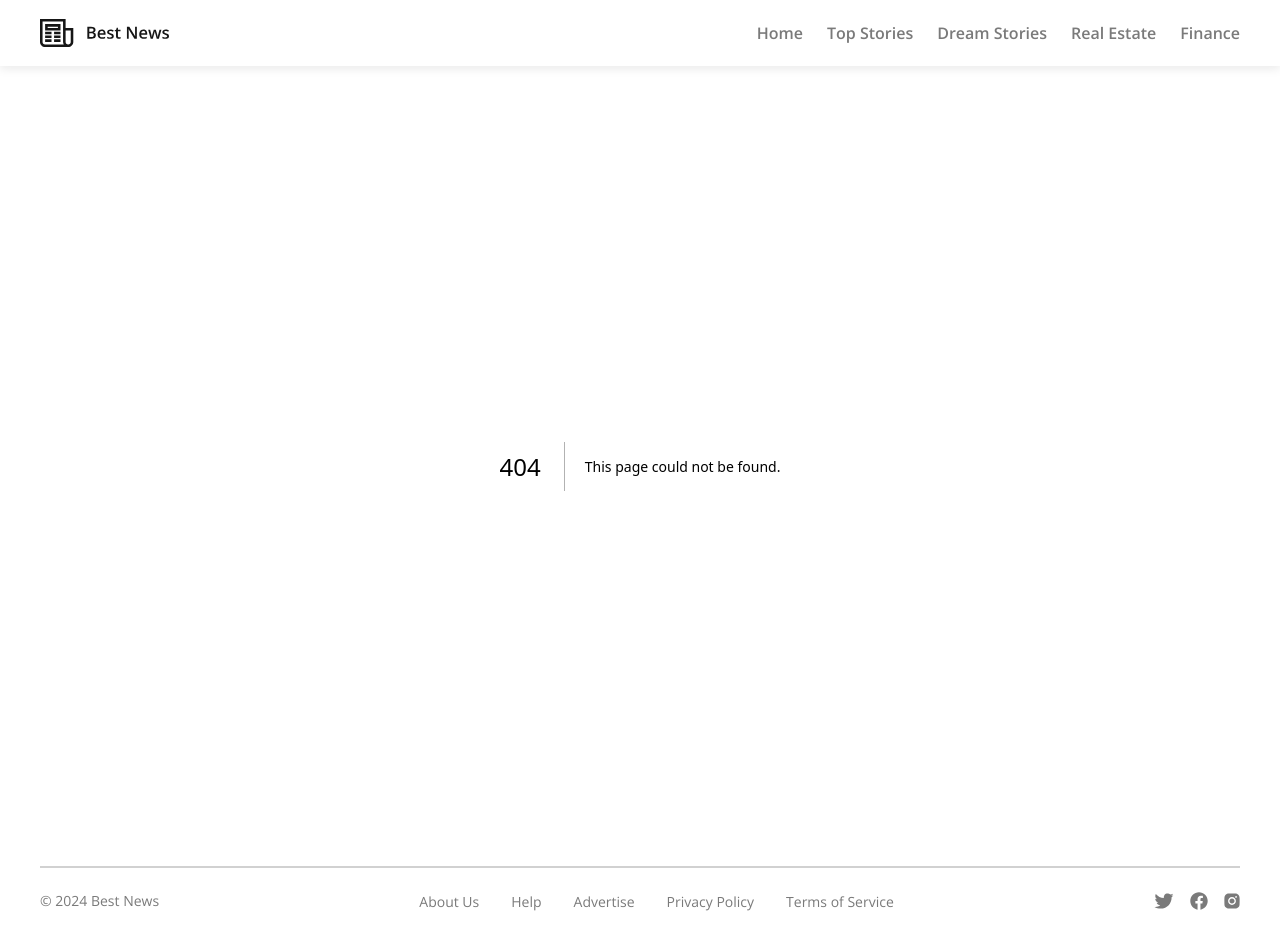
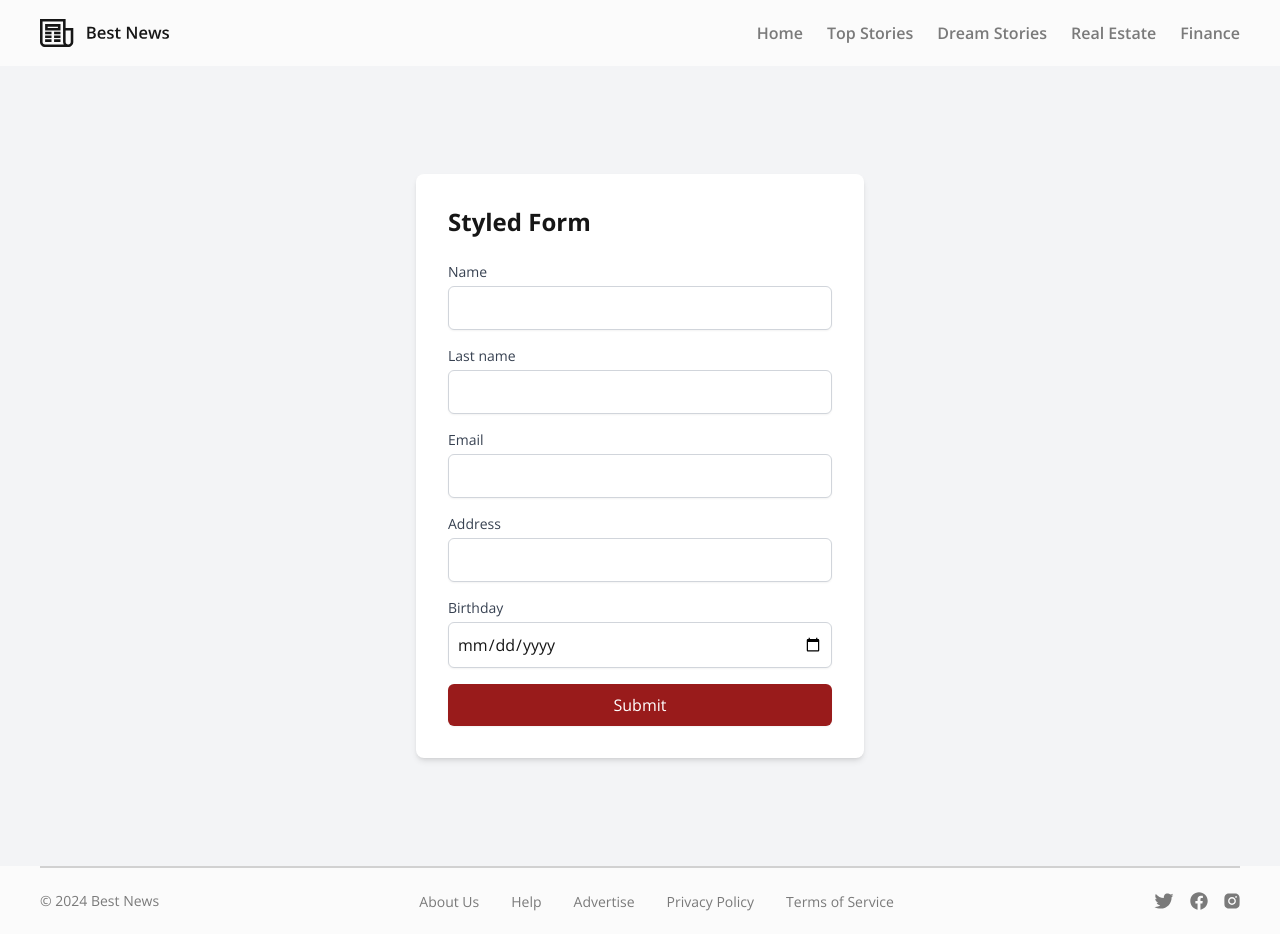
Before and after one commit to Ilya-Pargoo/nextjs-learning, a Next.js app: page /contact in a window 1280 px wide. Before the commit this address had no page. Built offline with nearby package versions, Linux system fonts and the light colour scheme.

Commit message:
Added Contact page, from inside, new libraries @sendgrid/mail, zod, reactHookForm + resolvers and api/page/contact

```diff
--- a/package.json
+++ b/package.json
@@ -9,12 +9,16 @@
     "lint": "next lint"
   },
   "dependencies": {
+    "@hookform/resolvers": "^3.9.1",
+    "@sendgrid/mail": "^8.1.4",
     "@tanstack/react-query": "^5.61.0",
     "classnames": "^2.5.1",
     "date-fns": "^4.1.0",
     "next": "15.0.3",
     "react": "18.3.1",
-    "react-dom": "18.3.1"
+    "react-dom": "18.3.1",
+    "react-hook-form": "^7.53.2",
+    "zod": "^3.23.8"
   },
   "devDependencies": {
     "@svgr/webpack": "^8.1.0",
--- /dev/null
+++ b/src/components/contact/Contact.tsx
@@ -0,0 +1,208 @@
+import { FC } from 'react';
+import classNames from 'classnames';
+import { useForm } from 'react-hook-form';
+import { zodResolver } from '@hookform/resolvers/zod';
+import { z } from 'zod';
+import { isDate, parse, subYears } from 'date-fns';
+
+const ContactFormSchema = z.object({
+  name: z
+    .string()
+    .min(2, { message: 'Name must be at least 2 characters long' }),
+  surname: z
+    .string()
+    .min(2, { message: 'Last name must be at least 2 characters long' }),
+  email: z.string().email({ message: 'Please, type a valid email' }),
+  address: z
+    .string()
+    .min(5, { message: 'Address must be at least 5 characters long' }),
+  birthday: z.string().refine(
+    (date) => {
+      const parsedDate = parse(date, 'yyyy-MM-dd', new Date());
+      return isDate(parsedDate) && subYears(new Date(), 18) >= parsedDate;
+    },
+    { message: 'You must be at least 18 years old' }
+  ),
+});
+
+type ContactForm = z.infer<typeof ContactFormSchema>;
+
+export const Contact: FC = () => {
+  const {
+    register,
+    handleSubmit,
+    formState: { errors },
+  } = useForm<ContactForm>({
+    resolver: zodResolver(ContactFormSchema),
+  });
+
+  const onSubmit = async (data: ContactForm) => {
+    try {
+      const res = await fetch('/api/contacts', {
+        method: 'POST',
+        headers: {
+          'Content-Type': 'application/json',
+        },
+        body: JSON.stringify(data),
+      });
+
+      if (!res.ok) {
+        throw new Error('Network response was not ok');
+      }
+
+      const result = await res.json();
+    } catch (err) {
+      console.error(err);
+    }
+  };
+
+  return (
+    <main>
+      <div className="flex min-h-screen items-center justify-center bg-gray-100">
+        <div className="w-full max-w-md rounded-lg bg-white p-8 shadow-md">
+          <h2 className="mb-6 text-2xl font-bold">Styled Form</h2>
+          <form className="space-y-4" onSubmit={handleSubmit(onSubmit)}>
+            <div>
+              <label
+                htmlFor="name"
+                className="block text-sm font-medium text-gray-700"
+              >
+                Name
+              </label>
+              <input
+                {...register('name')}
+                id="name"
+                name="name"
+                type="text"
+                className={classNames(
+                  'mt-1 w-full rounded-md border border-gray-300 p-2 shadow-sm',
+                  {
+                    'border-pink-700 focus-visible:outline-pink-700':
+                      errors.name,
+                  }
+                )}
+              />
+              {errors.name ? (
+                <span className="text-xs text-rose-700">
+                  {errors.name.message}
+                </span>
+              ) : null}
+            </div>
+            <div>
+              <label
+                htmlFor="password"
+                className="block text-sm font-medium text-gray-700"
+              >
+                Last name
+              </label>
+              <input
+                {...register('surname')}
+                id="surname"
+                name="surname"
+                type="text"
+                className={classNames(
+                  'mt-1 w-full rounded-md border border-gray-300 p-2 shadow-sm',
+                  {
+                    'border-pink-700 focus-visible:outline-pink-700':
+                      errors.surname,
+                  }
+                )}
+              />
+              {errors.surname ? (
+                <span className="text-xs text-rose-700">
+                  {errors.surname.message}
+                </span>
+              ) : null}
+            </div>
+            <div>
+              <label
+                htmlFor="email"
+                className="block text-sm font-medium text-gray-700"
+              >
+                Email
+              </label>
+              <input
+                {...register('email')}
+                id="email"
+                name="email"
+                type="email"
+                className={classNames(
+                  'mt-1 w-full rounded-md border border-gray-300 p-2 shadow-sm',
+                  {
+                    'border-pink-700 focus-visible:outline-pink-700':
+                      errors.email,
+                  }
+                )}
+              />
+              {errors.email ? (
+                <span className="text-xs text-rose-700">
+                  {errors.email.message}
+                </span>
+              ) : null}
+            </div>
+            <div>
+              <label
+                htmlFor="address"
+                className="block text-sm font-medium text-gray-700"
+              >
+                Address
+              </label>
+              <input
+                {...register('address')}
+                id="address"
+                name="address"
+                type="text"
+                className={classNames(
+                  'mt-1 w-full rounded-md border border-gray-300 p-2 shadow-sm',
+                  {
+                    'border-pink-700 focus-visible:outline-pink-700':
+                      errors.address,
+                  }
+                )}
+              />
+              {errors.address ? (
+                <span className="text-xs text-rose-700">
+                  {errors.address.message}
+                </span>
+              ) : null}
+            </div>
+            <div>
+              <label
+                htmlFor="birthday"
+                className="block text-sm font-medium text-gray-700"
+              >
+                Birthday
+              </label>
+              <input
+                {...register('birthday')}
+                id="birthday"
+                name="birthday"
+                type="date"
+                className={classNames(
+                  'mt-1 w-full rounded-md border border-gray-300 p-2 shadow-sm',
+                  {
+                    'border-pink-700 focus-visible:outline-pink-700':
+                      errors.birthday,
+                  }
+                )}
+              />
+              {errors.birthday ? (
+                <span className="text-xs text-rose-700">
+                  {errors.birthday.message}
+                </span>
+              ) : null}
+            </div>
+            <div>
+              <button
+                type="submit"
+                className="w-full rounded-md bg-red-800 px-4 py-2 font-medium text-white shadow-sm hover:bg-red-700 focus:outline-none focus:ring-2 focus:ring-red-800 focus:ring-offset-2"
+              >
+                Submit
+              </button>
+            </div>
+          </form>
+        </div>
+      </div>
+    </main>
+  );
+};
--- a/src/constants/variables.ts
+++ b/src/constants/variables.ts
@@ -3,4 +3,4 @@ export const TOP_STORIES_API_URL =
 export const TOP_STORIES_API_KEY =
   process.env.NEXT_PUBLIC_TOP_STORIES_API_KEY ?? '';
 export const STRAPI_API_URL = process.env.STRAPI_API_URL ?? '';
-export const STRAPI_API_TOKEN = process.env.STRAPI_API_TOKEN ?? '';
+export const SENDGRID_API_KEY = process.env.SENDGRID_API_KEY ?? '';
--- /dev/null
+++ b/src/pages/api/contacts/index.ts
@@ -0,0 +1,55 @@
+import { NextApiRequest, NextApiResponse } from 'next';
+import sgMail from '@sendgrid/mail';
+import { SENDGRID_API_KEY } from '@/constants/variables';
+
+sgMail.setApiKey(SENDGRID_API_KEY);
+
+export default async function handler(
+  req: NextApiRequest,
+  res: NextApiResponse
+) {
+  const { path, ...params } = req.query;
+  const { body } = req;
+
+  const subject = `New Contact Form Submission from ${body.name} ${body.surname}`;
+
+  const text = `
+    Name: ${body.name} ${body.surname}
+    Email: ${body.email}
+    Address: ${body.address}
+    Birthday: ${body.birthday}
+  `;
+
+  const html = `
+    <strong>Name:</strong> ${body.name} ${body.surname} <br/>
+    <strong>Email:</strong> ${body.email} <br/>
+    <strong>Address:</strong> ${body.address} <br/>
+    <strong>Birthday:</strong> ${body.birthday}
+  `;
+
+  const msg = {
+    to: 'test@example.com',
+    from: 'test@example.com',
+    subject: subject,
+    text: text,
+    html: html,
+  };
+
+  const sendEmail = async (retries: number) => {
+    try {
+      await sgMail.send(msg);
+      console.log('Email sent');
+      res.status(200).json({ message: 'Email sent successfully' });
+    } catch (error) {
+      if (retries > 0) {
+        console.error('Failed to send email, retrying...', retries);
+        setTimeout(() => sendEmail(retries - 1), 1000);
+      } else {
+        console.error('Failed to send email after retries', error);
+        res.status(500).json({ error: 'Failed to send email' });
+      }
+    }
+  };
+
+  sendEmail(3);
+}
--- /dev/null
+++ b/src/pages/contact/index.tsx
@@ -0,0 +1,5 @@
+import { Contact } from '@/components/contact/Contact';
+
+export default function ContactPage() {
+  return <Contact />;
+}
```
Also changed, not shown: 1 other file (tests, documents, lock files or other folders).
